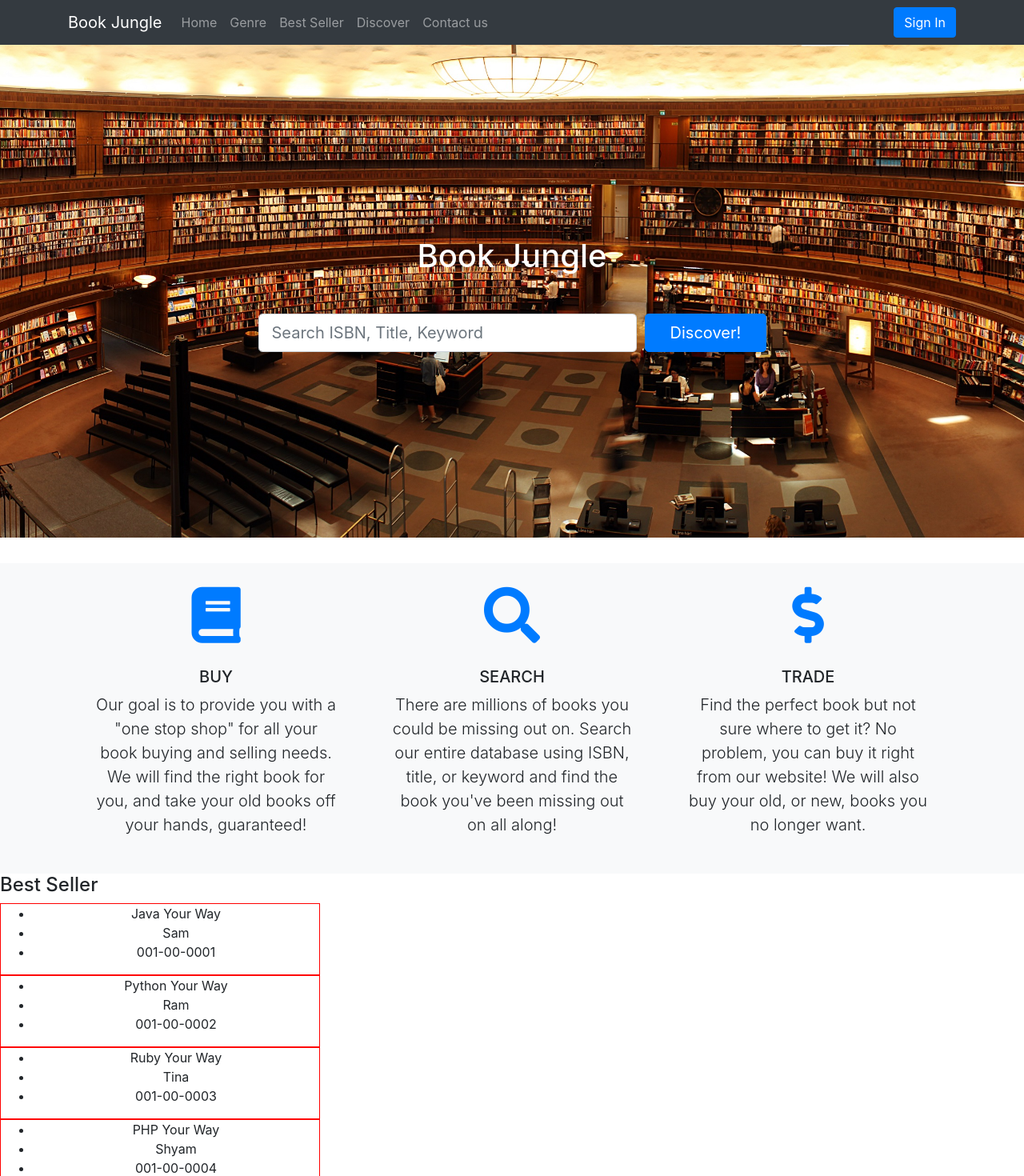
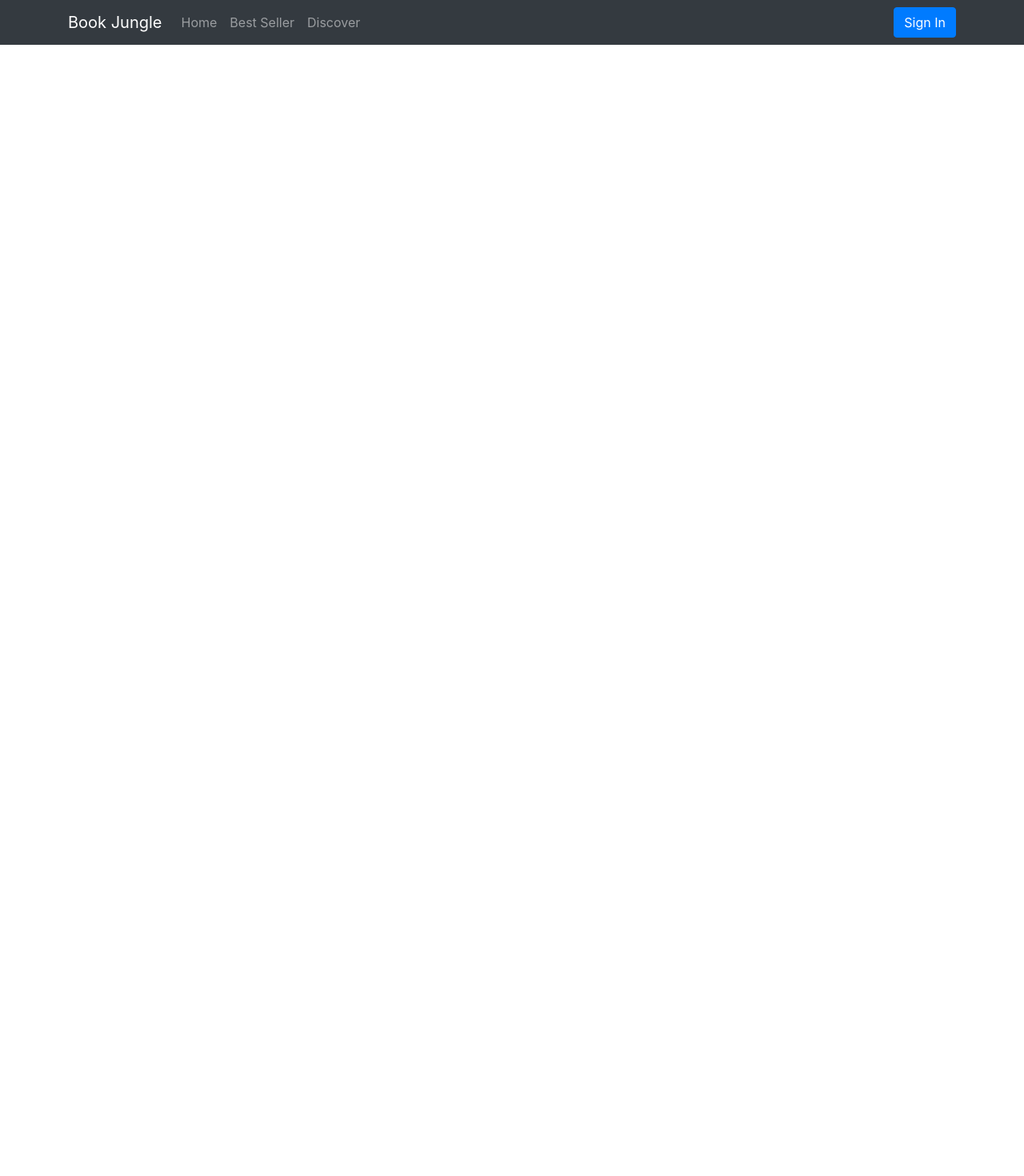
Before and after one commit to iprabesh/bookJungle, an Angular app: page / in a window 1280 px wide. Shown: the top 1470 px of the page at 80% size. After the commit the page ends 800 px from the top, so only its background shows below. Built offline with nearby package versions, Linux system fonts and the light colour scheme.

Commit message:
added routes

```diff
--- a/src/app/app-routing.module.ts
+++ b/src/app/app-routing.module.ts
@@ -1,9 +1,12 @@
 import { NgModule } from '@angular/core';
 import { RouterModule, Routes } from '@angular/router';
 import {DiscoverComponent} from './discover/discover.component';
+import { BestSellerComponent } from './best-seller/best-seller.component';
+import {HomePageComponent} from './home-page/home-page.component';
 
 const routes: Routes = [
-	{path: 'discover', component: DiscoverComponent}
+  {path: 'home', component: HomePageComponent},
+	{path: 'bestseller', component: BestSellerComponent}
 	];
 
 @NgModule({
@@ -12,3 +15,5 @@ const routes: Routes = [
   declarations: []
 })
 export class AppRoutingModule { }
+
+export const routingComponents= [HomePageComponent, BestSellerComponent, DiscoverComponent]
--- a/src/app/app.component.html
+++ b/src/app/app.component.html
@@ -1,4 +1,4 @@
 <app-header></app-header>
-<app-jumbotron></app-jumbotron>
-<app-descriptions></app-descriptions>
-<app-best-seller></app-best-seller>
+
+
+<router-outlet></router-outlet>
--- a/src/app/booklist.service.ts
+++ b/src/app/booklist.service.ts
@@ -1,15 +1,13 @@
 import { Injectable } from '@angular/core';
-
+import {HttpClient } from '@angular/common/http';
 @Injectable()
 export class BooklistService {
+
+	private _url = "https://raw.githubusercontent.com/iprabesh/bookJungle/master/bookList.json"
+
   getBookList(){
-  	return [
-  	{"title": "Java Your Way", "isbn": "001-00-0001", "author": "Sam"},
-  	{"title": "Python Your Way", "isbn": "001-00-0002", "author": "Ram"},
-  	{"title": "Ruby Your Way", "isbn": "001-00-0003", "author": "Tina"},
-  	{"title": "PHP Your Way", "isbn": "001-00-0004", "author": "Shyam"}
-  	]
+		return this.http.get(this._url);
   }
-  constructor() { }
+  constructor( private http: HttpClient) { }
 
 }
--- a/src/app/header/header.component.html
+++ b/src/app/header/header.component.html
@@ -23,20 +23,21 @@
 <!--Navigation bar at top of page-->
 <nav class="navbar navbar-expand-sm bg-dark navbar-dark">
   <div class="container">
-    <a class="navbar-brand" href="#">Book Jungle</a>
+    <a class="navbar-brand" routerLink = "/home">Book Jungle</a>
     <button class="navbar-toggler" type="button" data-toggle="collapse" data-target="#collapsibleNavbar">
       <span class="navbar-toggler-icon"></span>
     </button>
     <div class="collapse navbar-collapse" id="collapsibleNavbar">
     <ul class="navbar-nav">
-      <li class="nav-item"><a class="nav-link" href="#">Home</a></li>
-      <li class="nav-item"><a class="nav-link" href="#">Genre</a></li>
-      <li class="nav-item"><a class="nav-link" href="#">Best Seller</a></li>
+      <li class="nav-item"><a class="nav-link" routerLink = "/home">Home</a></li>
+     <!--  <li class="nav-item"><a class="nav-link" href="#">Genre</a></li> -->
+      <li class="nav-item"><a class="nav-link" routerLink = "/bestseller">Best Seller</a></li>
       <li class="nav-item"><a class="nav-link" href="#">Discover</a></li>
-      <li class="nav-item"><a class="nav-link" href="#">Contact us</a></li>
+      <!-- <li class="nav-item"><a class="nav-link" href="#">Contact us</a></li> -->
 
     </ul>
     </div>
     <a class="btn btn-primary" href="#">Sign In</a>
   </div>
   </nav>
+  <router-outlet></router-outlet>
--- /dev/null
+++ b/src/app/home-page/home-page.component.html
@@ -0,0 +1,3 @@
+
+<app-jumbotron></app-jumbotron>
+<app-descriptions></app-descriptions>
--- /dev/null
+++ b/src/app/home-page/home-page.component.ts
@@ -0,0 +1,15 @@
+import { Component, OnInit } from '@angular/core';
+
+@Component({
+  selector: 'app-home-page',
+  templateUrl: './home-page.component.html',
+  styleUrls: ['./home-page.component.css']
+})
+export class HomePageComponent implements OnInit {
+
+  constructor() { }
+
+  ngOnInit() {
+  }
+
+}
```
Also changed, not shown: src/app/app.module.ts (+9 -4 lines), src/app/home-page/home-page.component.css (added), 2 other files (tests, documents, lock files or other folders).
